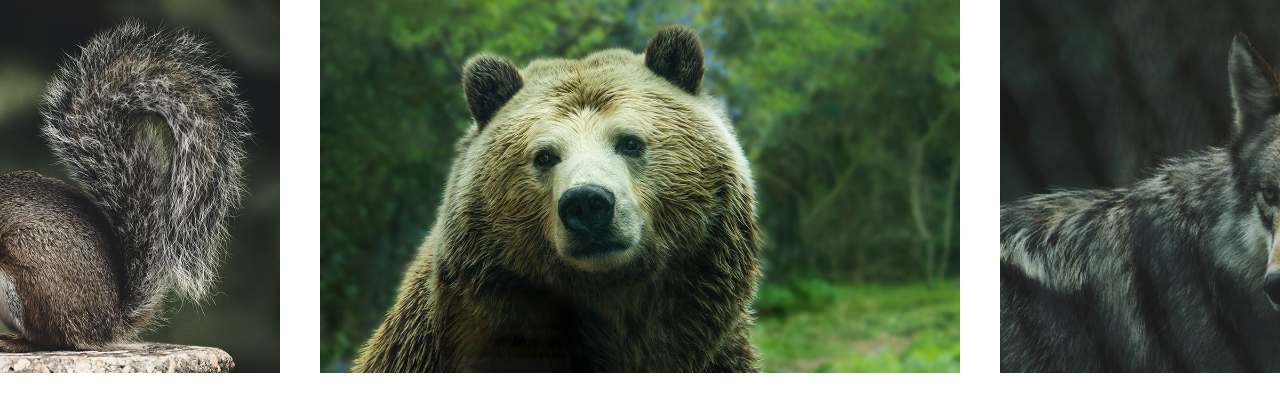
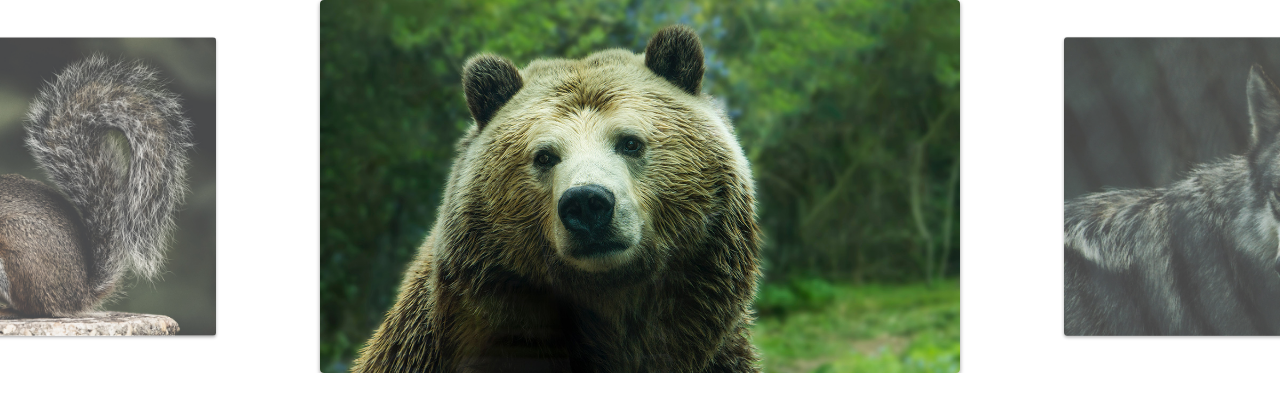
Before and after one commit to BiancoLorencini/slide-animais-fantasticos, a plain HTML site: page index.html in a window 1280 px wide. Drawn offline with Linux system fonts and the light colour scheme.

Commit message:
atulizado-resize-debounce

```diff
--- a/css/stile.css
+++ b/css/stile.css
@@ -21,9 +21,25 @@ img {
   display: flex;
 }
 
+.slide:hover {
+  will-change: transform;
+}
+
 .slide li {
   flex-shrink: 0;
   width: 50vw;
   max-width: 800px;
   margin: 0 20px;
+
+  border-radius: 4px;
+  overflow: hidden;
+  box-shadow: 0 2px 4px rgba(0,0,0,.4);
+  opacity: .8;
+  transform: scale(.8);
+  transition: .4s;
 }
+
+.slide li.active {
+  opacity: 1;
+  transform: scale(1);
+}
--- a/js/slide.js
+++ b/js/slide.js
@@ -1,3 +1,5 @@
+import debounce from "./debounce.js";
+
 export default class Slide {
   constructor(slide, wrapper) {
     this.slide = document.querySelector(slide);
@@ -7,6 +9,7 @@ export default class Slide {
       startX: 0,
       movement: 0,
     };
+    this.activeClass = "active";
   }
 
   transition(active) {
@@ -39,13 +42,16 @@ export default class Slide {
   }
 
   onMove(event) {
-    const pointerPosition = (event.type === "mousemove") ? event.clientX : event.changedTouches[0].clientX;
+    const pointerPosition =
+      event.type === "mousemove"
+        ? event.clientX
+        : event.changedTouches[0].clientX;
     const finalPosition = this.updatePosition(pointerPosition);
     this.moveSlide(finalPosition);
   }
 
   onEnd(event) {
-    const moveType = (event.type ==="mouseup") ? "mousemove" : "touchmove";
+    const moveType = event.type === "mouseup" ? "mousemove" : "touchmove";
     this.wrapper.removeEventListener(moveType, this.onMove);
     this.dist.finalPosition = this.dist.movePosition;
     this.transition(true);
@@ -58,9 +64,9 @@ export default class Slide {
     } else if (this.dist.movement < -120 && this.index.prev !== undefined) {
       this.activePrevSlide();
     } else {
-      this.changeSlide(this.index.active)
+      this.changeSlide(this.index.active);
     }
-    console.log(this.dist.movement)
+    console.log(this.dist.movement);
   }
 
   addSlideEvents() {
@@ -70,13 +76,7 @@ export default class Slide {
     this.wrapper.addEventListener("touchend", this.onEnd);
   }
 
-  bindEvents() {
-    this.onStart = this.onStart.bind(this);
-    this.onMove = this.onMove.bind(this);
-    this.onEnd = this.onEnd.bind(this);
-  }
-
-//Slides config
+  //Slides config
 
   slidePosition(slide) {
     const margin = (this.wrapper.offsetWidth - slide.offsetWidth) / 2;
@@ -86,7 +86,7 @@ export default class Slide {
   slidesConfig() {
     this.slideArray = [...this.slide.children].map((element) => {
       const position = this.slidePosition(element);
-      return { position, element }
+      return { position, element };
     });
   }
 
@@ -96,24 +96,49 @@ export default class Slide {
       prev: index ? index - 1 : undefined,
       active: index,
       next: index === last ? undefined : index + 1,
-    }
+    };
   }
 
   changeSlide(index) {
-    const activeSlide = this.slideArray[index]
-    this.moveSlide(activeSlide.position)
+    const activeSlide = this.slideArray[index];
+    this.moveSlide(activeSlide.position);
     this.slidesIndexNav(index);
     this.dist.finalPosition = activeSlide.position;
+    this.changeActiveClass();
+  }
+
+  changeActiveClass() {
+    this.slideArray.forEach((item) =>
+      item.element.classList.remove(this.activeClass)
+    );
+    this.slideArray[this.index.active].element.classList.add(this.activeClass);
   }
 
   activePrevSlide() {
-    if (this.index.prev !== undefined)
-      this.changeSlide(this.index.prev);
+    if (this.index.prev !== undefined) this.changeSlide(this.index.prev);
   }
 
   activeNextSlide() {
-    if (this.index.next !== undefined)
-      this.changeSlide(this.index.next);
+    if (this.index.next !== undefined) this.changeSlide(this.index.next);
+  }
+
+  onResize() {
+    setTimeout(() => {
+      this.slidesConfig();
+      this.changeSlide(this.index.active);
+    }, 1000);
+  }
+
+  addResizeEvent() {
+    window.addEventListener("resize", this.onResize);
+  }
+
+  bindEvents() {
+    this.onStart = this.onStart.bind(this);
+    this.onMove = this.onMove.bind(this);
+    this.onEnd = this.onEnd.bind(this);
+
+    this.onResize = debounce(this.onResize.bind(this), 200);
   }
 
   init() {
@@ -121,6 +146,7 @@ export default class Slide {
     this.transition(true);
     this.addSlideEvents();
     this.slidesConfig();
+    this.addResizeEvent();
     return this;
   }
 }
```
